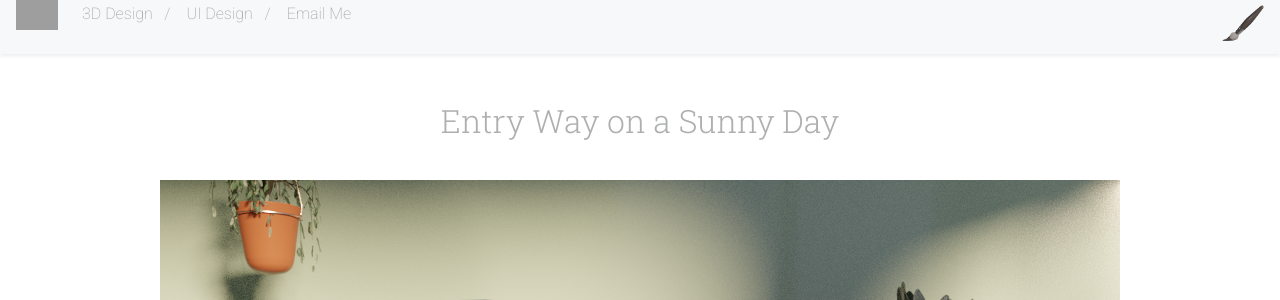
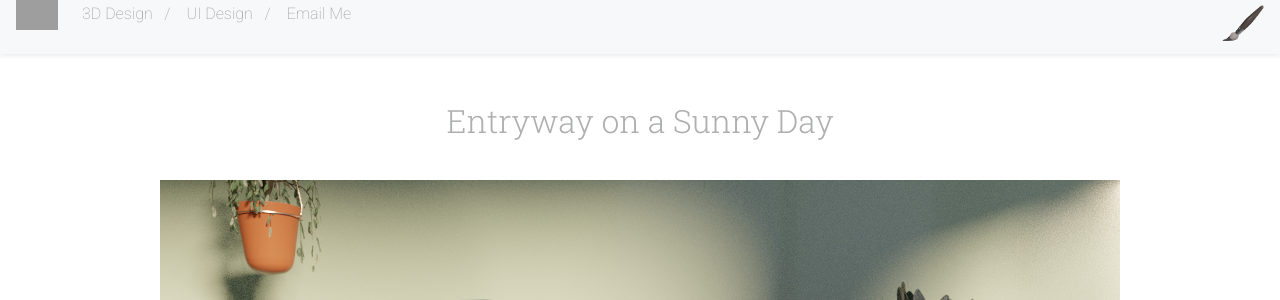
Before and after one commit to schuyh/schuylines, a Jekyll site: the page built from _posts/2020-04-21-Entryway.markdown, in a window 1280 px wide and 1122 px high. Shown: the part 186-486 px from the top of the window. Built offline with Jekyll 4.4.1, drawn with Linux system fonts in a browser that asks for light colours; nearby versions of some CDN libraries; grey boxes are pictures that could not be loaded.

Commit message:
Typo, tags

```diff
--- a/_posts/2018-01-12-inset-extrude.markdown
+++ b/_posts/2018-01-12-inset-extrude.markdown
@@ -8,6 +8,7 @@
 tags:
   - Interiors
   - Random
+  - Tech
 ---
 
 Playing around with [Blender](https://www.blender.org)'s Inset and Extrude functionality.
--- a/_posts/2019-02-05-My-Office.markdown
+++ b/_posts/2019-02-05-My-Office.markdown
@@ -7,6 +7,7 @@
 author: Schuy H
 tags:
   - Interiors
+  - Tech
 ---
 
 An early attempt at photorealism, before my study of PBR.
--- a/_posts/2020-04-09-Holo-Moon.markdown
+++ b/_posts/2020-04-09-Holo-Moon.markdown
@@ -7,6 +7,8 @@
 author: Schuy H
 tags:
   - Interiors
+  - Characters
+  - Tech
 ---
 
 A tape recorder that captures and plays back holographic footage? That's right out of The Original Series!
--- a/_posts/2020-04-21-Entry-Way.markdown
+++ b/_posts/2020-04-21-Entryway.markdown
@@ -1,12 +1,13 @@
 ---
 layout: post
-title: "Entry Way on a Sunny Day"
+title: "Entryway on a Sunny Day"
 description:
 image: /assets/images/200421.png
 ao:
 author: Schuy H
 tags:
   - Interiors
+  - PBR
 ---
 
 A simple sun porch with a coppery colour palette.
```
